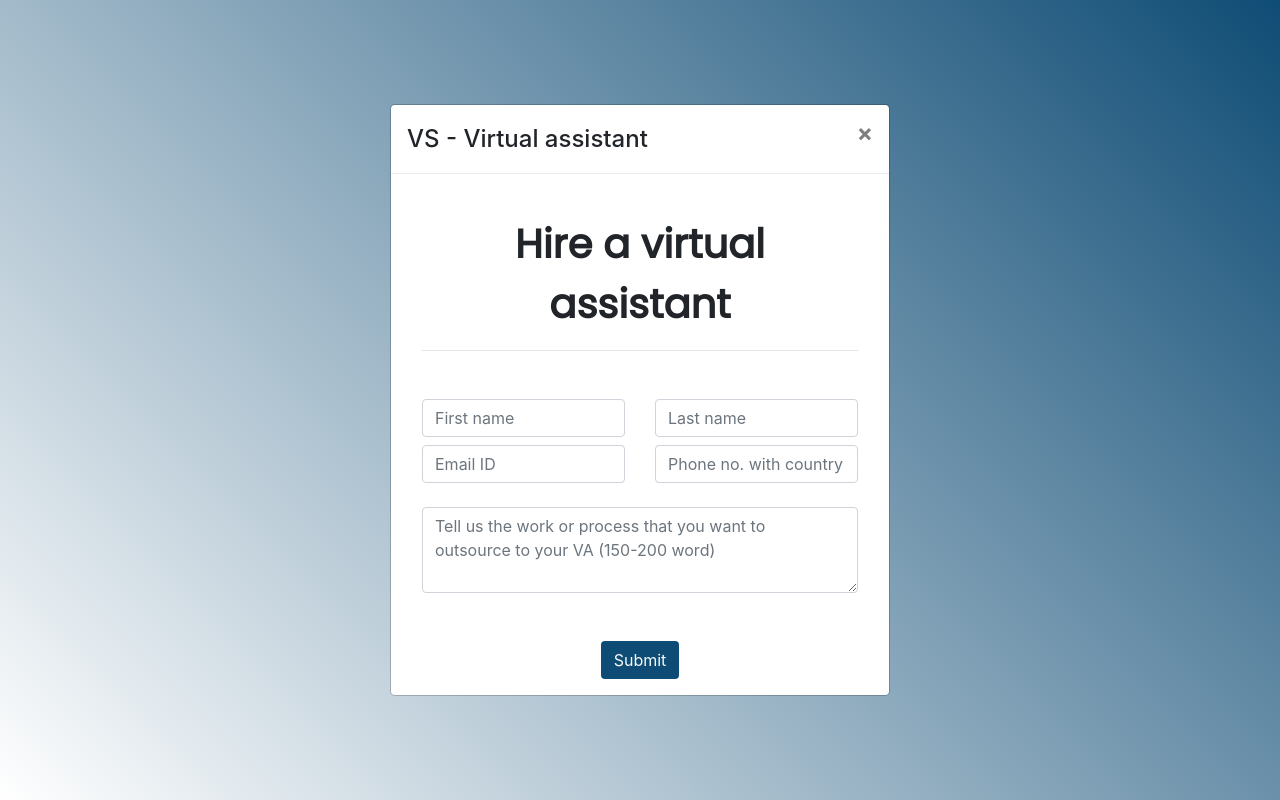
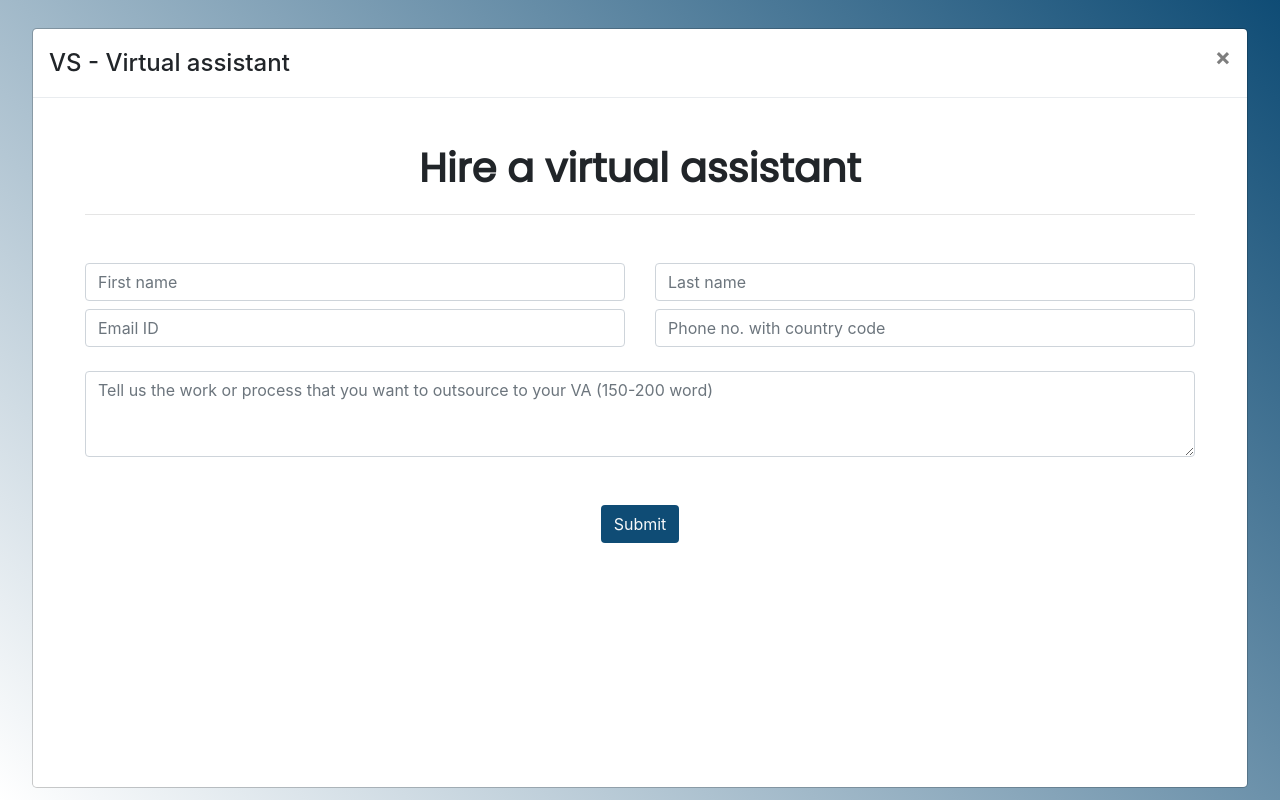
Before and after one commit to siteshmehta/virtual-assistance, a PHP site: page /index.php in a window 1280 px wide, after a click on "Free consultation". Run offline with PHP 8.4, Linux system fonts and the light colour scheme; some libraries are stand-ins or nearby versions.

Commit message:
Add files via upload

```diff
--- a/css/style.css
+++ b/css/style.css
@@ -12,6 +12,17 @@ html::-webkit-scrollbar {
 html{
      -ms-overflow-style: none;  /* IE and Edge */
      scrollbar-width: none;
+}
+.fullscreen-modal{
+    min-width: 95%;
+}
+.fullscreen-modal .modal-content {
+    min-height: 95vh;
+}
+
+.logo{
+    font-family: 'Cookie', cursive;
+    font-size:40px;
 }
 .header{
     position:relative;
@@ -76,8 +87,8 @@ html{
 }
 
 .another-card{
-    height:95%;
-    margin-left:-5%;
+    height:100%;
+    margin-left:-1%;
 }
 .our-achievement{
     text-align:center;
@@ -137,6 +148,15 @@ footer font{
 
  /*mobile*/
  @media only screen and (max-width: 970px){
+     .modal-title{
+         font-size:16px !important;
+     }
+    .fullscreen-modal .modal-content {
+        min-height: 95vh;
+    }
+     .logo{
+         font-size:30px;
+     }
      .header{
          height:160%;
          padding-top:100%;
```
